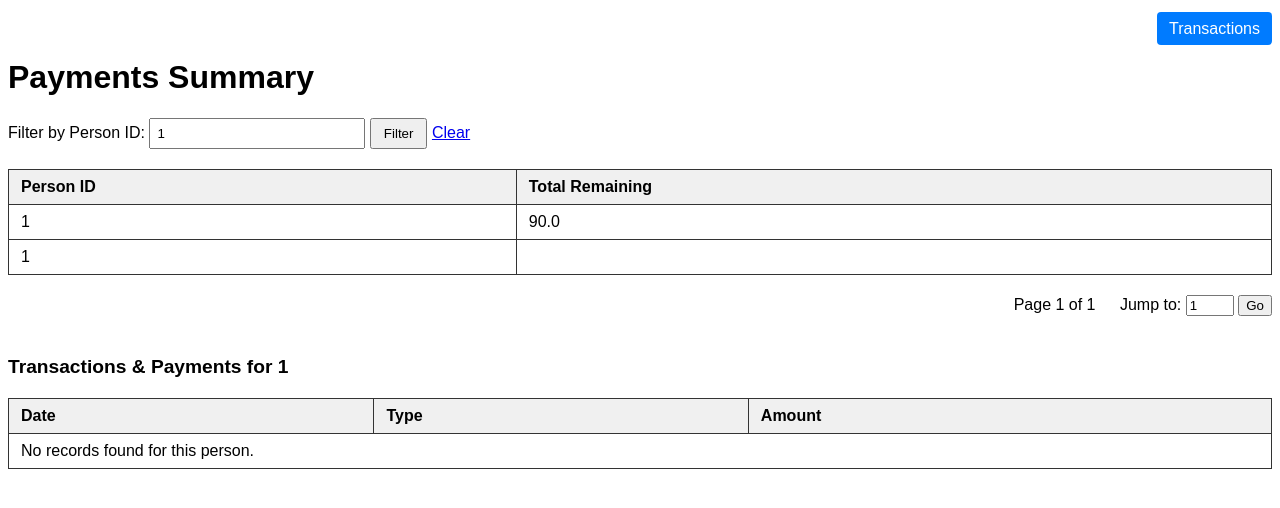
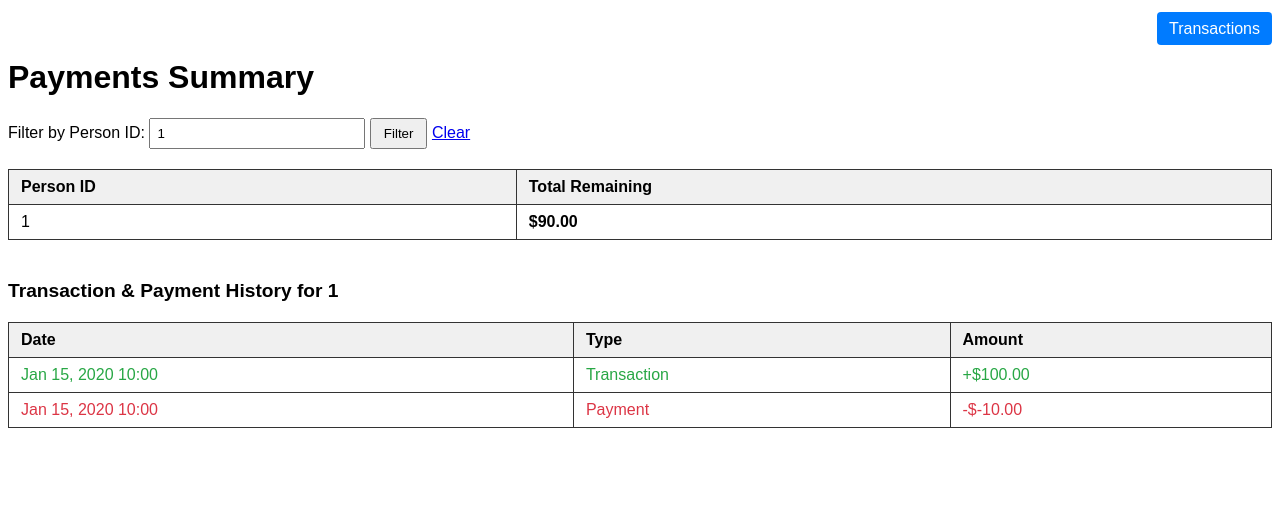
Before and after one commit to albertduu/DjangoTransactions, a Django app: page /payments/?person_id=1 in a window 1280 px wide. Shown: the top 508 px of the page. Run offline with Django 5.2, Linux system fonts and the light colour scheme; tables that the repository leaves empty hold one stand-in row (values such as "Sample post").

Commit message:
Fixed payments

```diff
--- a/transactions/templates/transactions/payments.html
+++ b/transactions/templates/transactions/payments.html
@@ -32,6 +32,9 @@
         .pagination { text-align: right; margin: 20px 0; }
         .pagination form { display: inline-block; margin-left: 20px; }
         .section-title { margin-top: 40px; font-size: 1.2em; }
+        .payment-row { color: #dc3545; }
+        .transaction-row { color: #28a745; }
+        .total-remaining { font-weight: bold; }
     </style>
 </head>
 <body>
@@ -48,11 +51,12 @@
         <input type="text" name="person_id" id="person_id" value="{{ request.GET.person_id }}">
         <button type="submit">Filter</button>
         {% if request.GET.person_id %}
-            <a href="{% url request.resolver_match.view_name %}">Clear</a>
+            <a href="{% url 'payments' %}">Clear</a>
         {% endif %}
     </form>
 
-    <!-- Summary Table -->
+    {% if not request.GET.person_id %}
+        <!-- Summary Table for All People -->
         <table>
             <thead>
                 <tr>
@@ -63,12 +67,12 @@
             <tbody>
                 {% for summary in payments %}
                     <tr>
-                    <td>{{ summary.person_id }}</td>
-                    <td>{{ summary.total_remaining }}</td>
+                        <td><a href="?person_id={{ summary.person_id }}">{{ summary.person_id }}</a></td>
+                        <td class="total-remaining">${{ summary.total_remaining|floatformat:2 }}</td>
                     </tr>
                 {% empty %}
                     <tr>
-                    <td colspan="2">No payments found.</td>
+                        <td colspan="2">No outstanding balances found.</td>
                     </tr>
                 {% endfor %}
             </tbody>
@@ -77,30 +81,43 @@
         <!-- Pagination Controls for Summary -->
         <div class="pagination">
             {% if payments.has_previous %}
-            <a href="?page={{ payments.previous_page_number }}{% if request.GET.person_id %}&person_id={{ request.GET.person_id }}{% endif %}">« Previous</a>
+                <a href="?page={{ payments.previous_page_number }}">« Previous</a>
             {% endif %}
 
             <span>Page {{ payments.number }} of {{ payments.paginator.num_pages }}</span>
 
             {% if payments.has_next %}
-            <a href="?page={{ payments.next_page_number }}{% if request.GET.person_id %}&person_id={{ request.GET.person_id }}{% endif %}">Next »</a>
+                <a href="?page={{ payments.next_page_number }}">Next »</a>
             {% endif %}
 
             <form method="get">
-            {% for key, value in request.GET.items %}
-                {% if key != 'page' %}
-                    <input type="hidden" name="{{ key }}" value="{{ value }}">
-                {% endif %}
-            {% endfor %}
                 Jump to:
                 <input type="number" name="page" min="1" max="{{ payments.paginator.num_pages }}" value="{{ payments.number }}">
                 <button type="submit">Go</button>
             </form>
         </div>
 
-    {% if request.GET.person_id %}
+    {% else %}
+        <!-- Single Person Summary -->
+        {% for summary in payments %}
+            <table>
+                <thead>
+                    <tr>
+                        <th>Person ID</th>
+                        <th>Total Remaining</th>
+                    </tr>
+                </thead>
+                <tbody>
+                    <tr>
+                        <td>{{ summary.person_id }}</td>
+                        <td class="total-remaining">${{ summary.total_remaining|floatformat:2 }}</td>
+                    </tr>
+                </tbody>
+            </table>
+        {% endfor %}
+
         <!-- Detailed History -->
-        <h2 class="section-title">Transactions & Payments for {{ request.GET.person_id }}</h2>
+        <h2 class="section-title">Transaction & Payment History for {{ request.GET.person_id }}</h2>
         <table>
             <thead>
                 <tr>
@@ -111,10 +128,16 @@
             </thead>
             <tbody>
                 {% for record in history %}
-                    <tr>
-                        <td>{{ record.date }}</td>
+                    <tr class="{% if record.type == 'Payment' %}payment-row{% else %}transaction-row{% endif %}">
+                        <td>{{ record.date|date:"M d, Y H:i" }}</td>
                         <td>{{ record.type }}</td>
-                        <td>{{ record.amount }}</td>
+                        <td>
+                            {% if record.type == 'Payment' %}
+                                -${{ record.amount|floatformat:2 }}
+                            {% else %}
+                                +${{ record.amount|floatformat:2 }}
+                            {% endif %}
+                        </td>
                     </tr>
                 {% empty %}
                     <tr>
--- a/transactions/views.py
+++ b/transactions/views.py
@@ -58,53 +58,101 @@ def transaction_list(request):
 def payments(request):
     person_id = request.GET.get('person_id')
 
-    transactions = Transaction.objects.all()
-    payments = Payment.objects.all()
+    if person_id:
+        # When filtering by specific person, show detailed history
+        transactions = Transaction.objects.filter(person_id=person_id)
+        payments = Payment.objects.filter(transaction__person_id=person_id)
 
-    if person_id:
-        transactions = transactions.filter(person_id=person_id)
-        # Fix: Filter payments through the related transaction field
-        payments = payments.filter(transaction__person_id=person_id)
+        transactions = transactions.annotate(
+            total_transaction=ExpressionWrapper(
+                F('quantity') * F('price'),
+                output_field=DecimalField()
+            )
+        )
 
-    transactions = transactions.annotate(
-        total_transaction=ExpressionWrapper(
-            F('quantity') * F('price'),
-            output_field=DecimalField()
-        )
-    )
+        # Create detailed history for the specific person
+        tx_list = [
+            {
+                'date': t.ts,
+                'type': 'Transaction',
+                'amount': float(t.total_transaction)
+            }
+            for t in transactions
+        ]
 
-    # Add a unified 'record_type' and missing fields to avoid NaN
-    tx_list = [
-        {
-            'ts': t.ts,
-            'person_id': t.person_id,
-            'type': 'Transaction',
-            'amount': float(t.total_transaction),
-            'total_remaining': float(t.total_transaction) - float(
-                payments.filter(transaction__person_id=t.person_id).aggregate(total=Sum('amount'))['total'] or 0
-            )
-        }
-        for t in transactions
-    ]
-    pay_list = [
-        {
-            'ts': p.date,  # Note: Payment model uses 'date' field, not 'ts'
-            'person_id': p.transaction.person_id,  # Access person_id through transaction
-            'type': 'Payment',
-            'amount': float(p.amount),
-            'total_remaining': ''
-        }
-        for p in payments.select_related('transaction')  # Optimize with select_related
-    ]
+        pay_list = [
+            {
+                'date': p.date,
+                'type': 'Payment',
+                'amount': -float(p.amount)  # Negative for payments
+            }
+            for p in payments.select_related('transaction')
+        ]
 
-    combined = tx_list + pay_list
-    combined.sort(key=lambda x: x['ts'])
+        history = tx_list + pay_list
+        history.sort(key=lambda x: x['date'], reverse=True)  # Most recent first
 
-    paginator = Paginator(combined, 20)
-    page_number = request.GET.get('page')
-    page_obj = paginator.get_page(page_number)
+        # Calculate total remaining for this person
+        total_transactions = sum(float(t.total_transaction) for t in transactions)
+        total_payments = sum(float(p.amount) for p in payments)
+        total_remaining = total_transactions - total_payments
 
-    return render(request, 'transactions/payments.html', {'payments': page_obj})
+        # Create summary entry for pagination compatibility
+        summary_data = [{
+            'person_id': person_id,
+            'total_remaining': total_remaining
+        }]
+
+        paginator = Paginator(summary_data, 1)
+        page_obj = paginator.get_page(1)
+
+        return render(request, 'transactions/payments.html', {
+            'payments': page_obj,
+            'history': history
+        })
+
+    else:
+        # Show summary of all people with outstanding balances
+        from django.db.models import Q
+
+        # Get all unique person_ids from transactions
+        person_ids = Transaction.objects.values_list('person_id', flat=True).distinct()
+
+        summary_data = []
+        for pid in person_ids:
+            if pid:  # Skip None/empty person_ids
+                # Calculate total for this person
+                person_transactions = Transaction.objects.filter(person_id=pid)
+                person_payments = Payment.objects.filter(transaction__person_id=pid)
+
+                person_transactions = person_transactions.annotate(
+                    total_transaction=ExpressionWrapper(
+                        F('quantity') * F('price'),
+                        output_field=DecimalField()
+                    )
+                )
+
+                total_transactions = sum(float(t.total_transaction) for t in person_transactions)
+                total_payments = sum(float(p.amount) for p in person_payments)
+                total_remaining = total_transactions - total_payments
+
+                # Only show people with outstanding balances
+                if total_remaining > 0:
+                    summary_data.append({
+                        'person_id': pid,
+                        'total_remaining': total_remaining
+                    })
+
+        # Sort by total_remaining descending
+        summary_data.sort(key=lambda x: x['total_remaining'], reverse=True)
+
+        paginator = Paginator(summary_data, 20)
+        page_number = request.GET.get('page')
+        page_obj = paginator.get_page(page_number)
+
+        return render(request, 'transactions/payments.html', {
+            'payments': page_obj
+        })
 
 
 def send_email(request):
```
Lines whose indentation alone changed are shown as unchanged.
